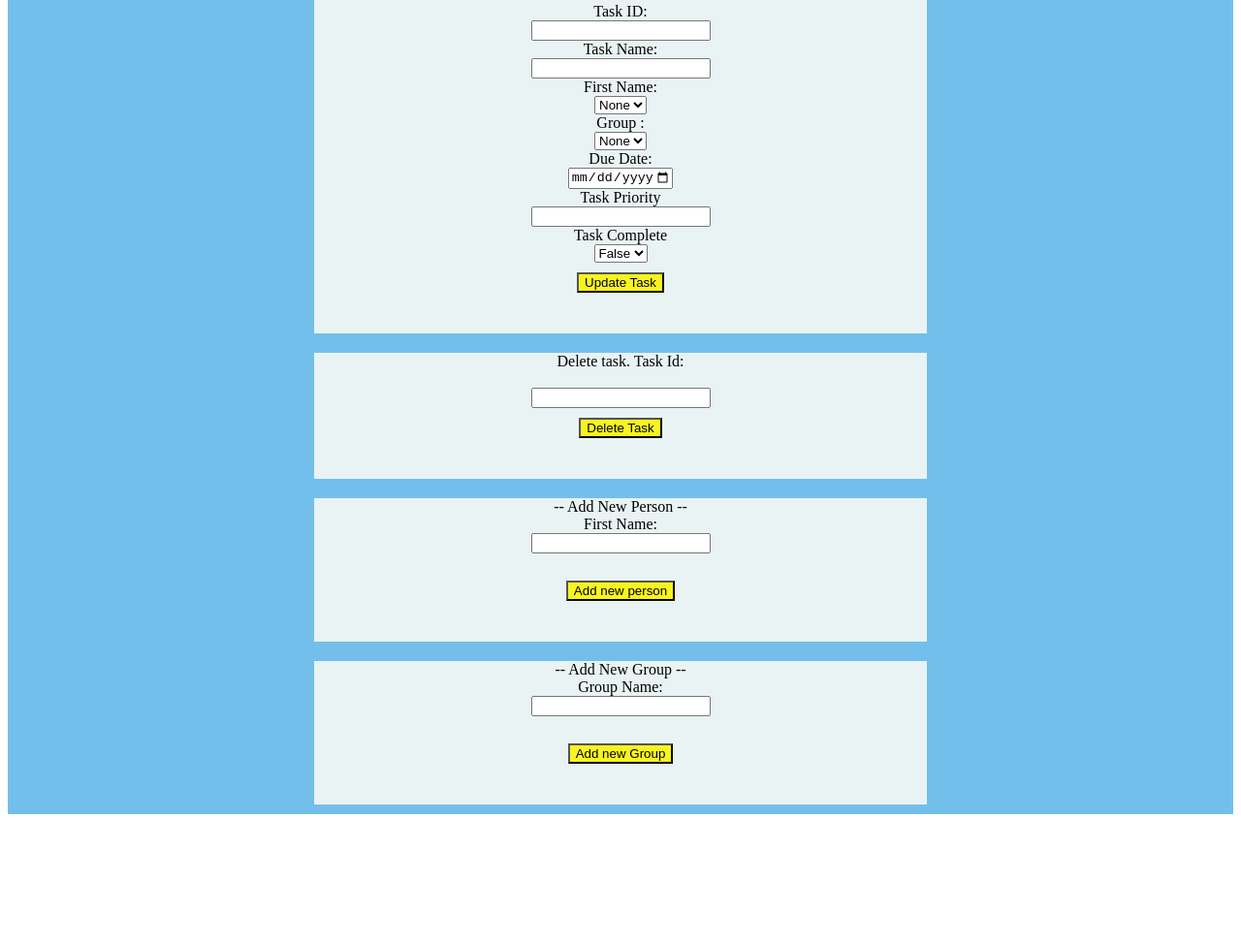
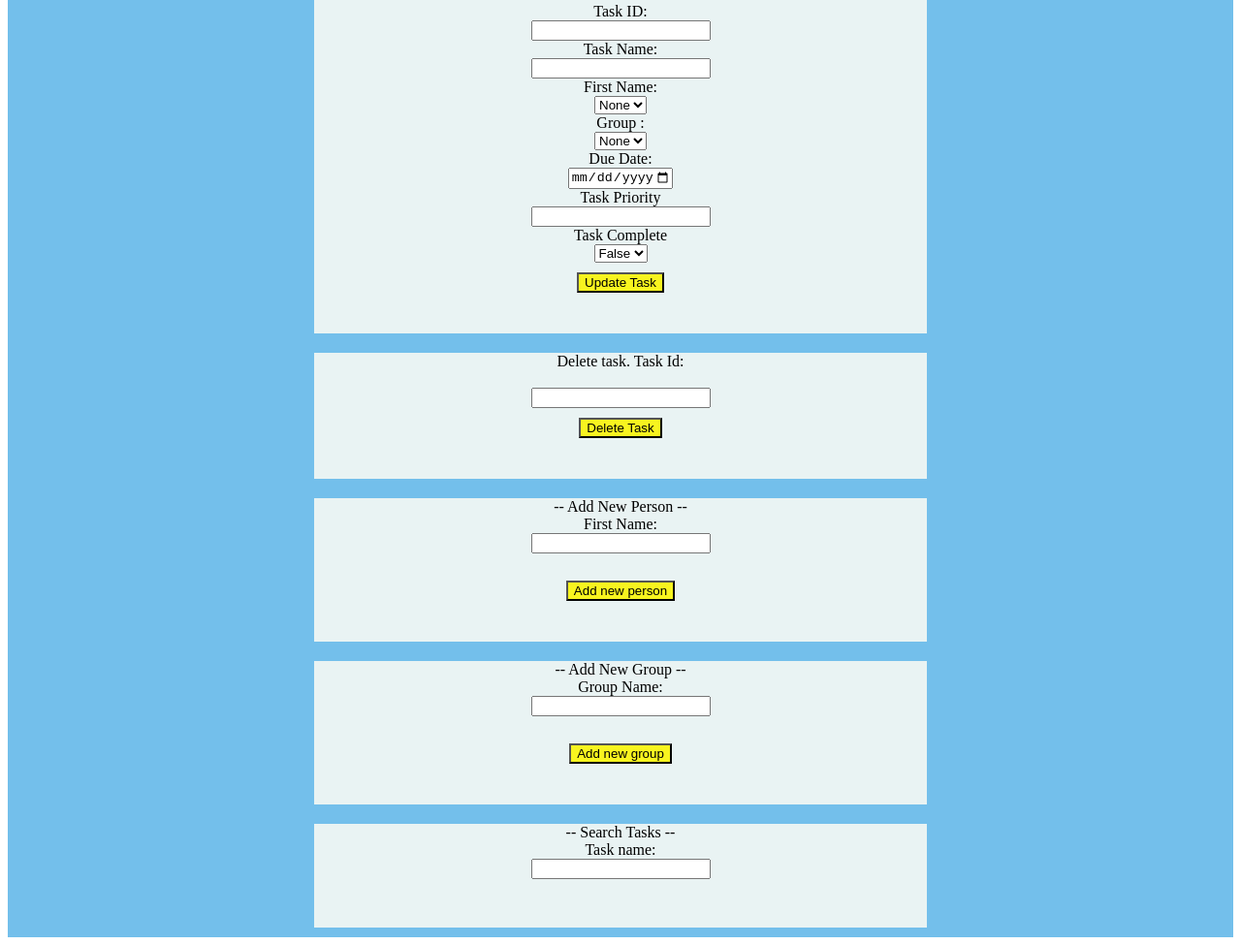
Before and after one commit to Huy360/Huy.github.io, a website: page assignment_2/public/assignment2.html in a window 1280 px wide. Shown: the part 608-1583 px from the top of the page at 97% size. Before the commit the page ends 1456 px from the top, so only its background shows below. Drawn offline with Linux system fonts and the light colour scheme.

Commit message:
Update assignment2.html

```diff
--- a/assignment_2/public/assignment2.html
+++ b/assignment_2/public/assignment2.html
@@ -136,14 +136,24 @@
 
         </div>
 
-        <div class="flexbox-item">
+       <div class="flexbox-item">
             -- Add New Group --
             <label for="addGroupName">Group Name:</label>
-            <input type="text" id="addFirstName" name="addFirstName"/>
+            <input type="text" id="addGroupName" name="addGroupName"/>
             <br>
-            <button onclick="submitNewGroup()" class="flexbox-button">Add new Group</button>
+            <button onclick="submitNewGroup()" class="flexbox-button">Add new group</button>
 
             <p id="postNewGroupContent"></p>
+
+        </div>
+
+        <div class="flexbox-item">
+            -- Search Tasks --
+            <label for="searchTasks">Task name:</label>
+            <input type="text" id="searchTasks" name="searchTasks"/>
+            <br>
+
+            <p id="searchTasksContent"></p>
 
         </div>
 
```
